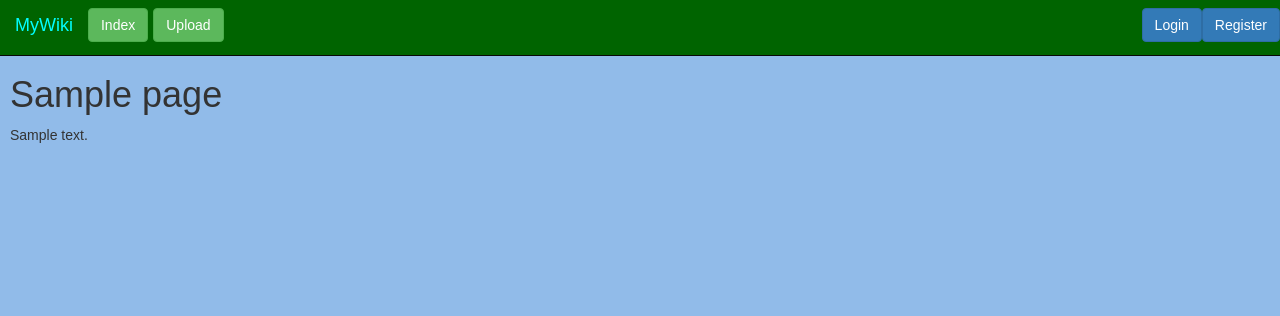
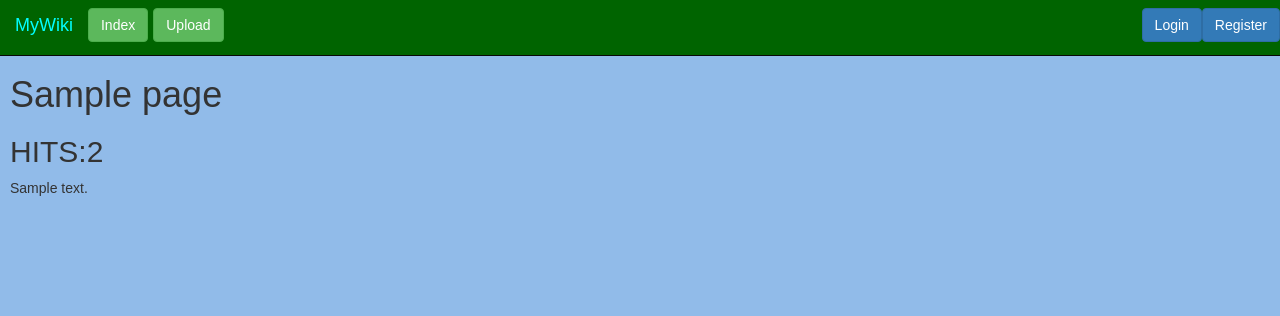
Before and after one commit to 407662/DjangoTutorials, a Django app: a page that uses mysite/wiki/templates/wiki/detail.html in a window 1280 px wide. Shown: the top 316 px of the page. Run offline with Django 3.2, Linux system fonts and the light colour scheme; tables that the repository leaves empty hold one stand-in row (values such as "Sample post"); some libraries are stand-ins or nearby versions.

Commit message:
added hits

```diff
--- a/mysite/wiki/templates/wiki/detail.html
+++ b/mysite/wiki/templates/wiki/detail.html
@@ -4,6 +4,7 @@
 </head>
 {% block content %}
     <h1>{{ page.page_title|default:"Unnamed" }}</h1>
+    <h2>HITS:{{ page.hits }}</h2>
     {% if user.is_authenticated %}
         <button class="btn btn-primary"
                 onclick="location.href = '{% url 'wiki:edit' title=page.page_title %}';">Edit</button>
```
